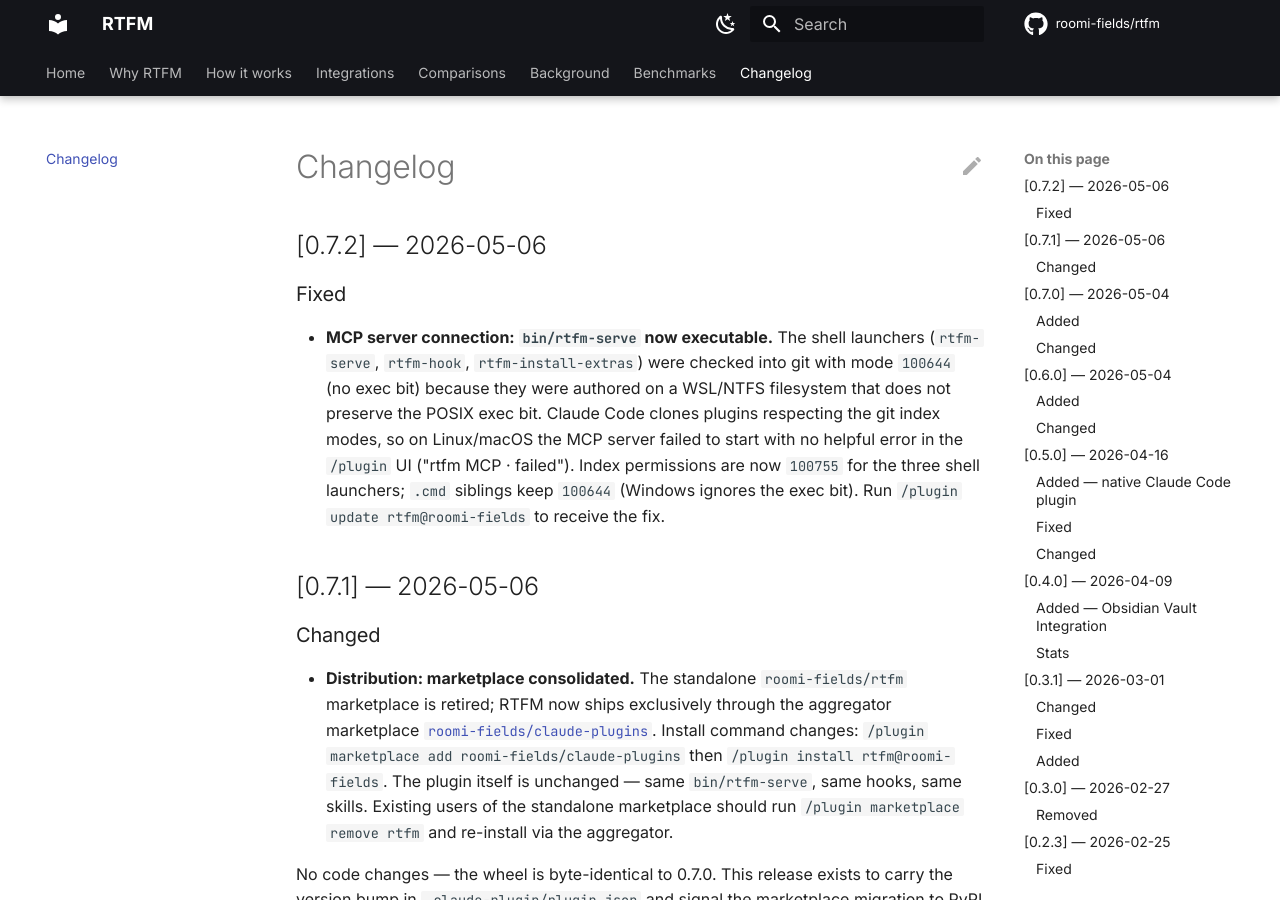
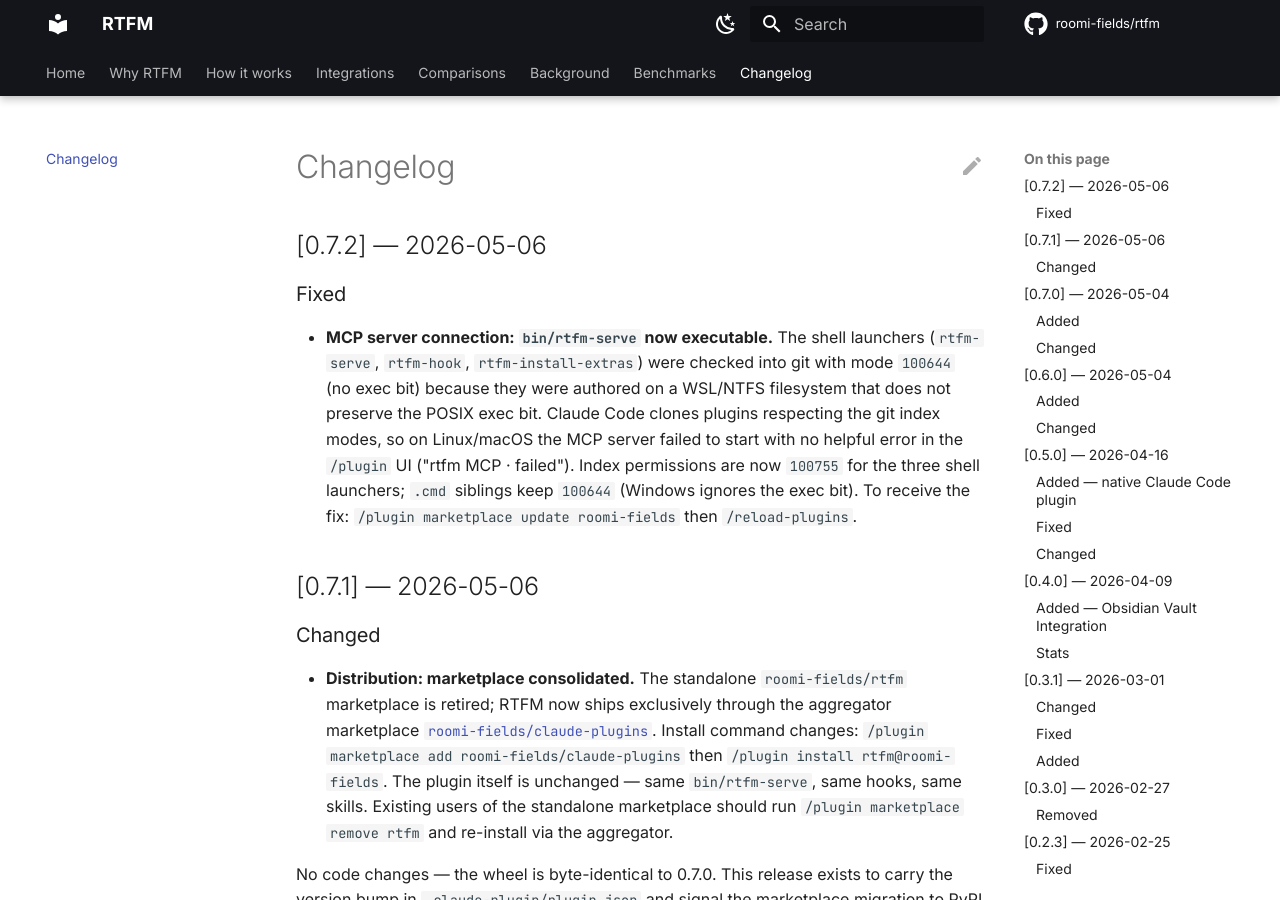
Before and after one commit to roomi-fields/rtfm, an MkDocs documentation site: the page built from docs/CHANGELOG.md, in a window 1280 px wide and 900 px high. Built offline with MkDocs 1.6.1 and Material for MkDocs 9.7.7, drawn with Linux system fonts in a browser that asks for light colours; comment, search, counter and statistics services are not loaded.

Commit message:
docs: fix non-existent /plugin command, exclude maintainer doc from site
- CHANGELOG 0.7.2 told users to run `/plugin update rtfm@roomi-fields`,
  a command that does not exist (PLAYBOOK §2.5/§8). Corrected to the
  real flow: `/plugin marketplace update roomi-fields` + `/reload-plugins`.
- mkdocs.yml: exclude DISTRIBUTION.md from the site build. It is a
  maintainer-private distribution-tracking doc (kept local-only like
  PUBLISH_MCP_DIRECTORIES.md / COMMUNICATION_STATUS.md); without the
  exclusion `mkdocs build --strict` fails on the local docs/ tree.

Co-Authored-By: Claude Opus 4.7 <noreply@anthropic.com>

```diff
--- a/docs/CHANGELOG.md
+++ b/docs/CHANGELOG.md
@@ -10,7 +10,7 @@ description: >-
 ## [0.7.2] — 2026-05-06
 
 ### Fixed
-- **MCP server connection: `bin/rtfm-serve` now executable.** The shell launchers (`rtfm-serve`, `rtfm-hook`, `rtfm-install-extras`) were checked into git with mode `100644` (no exec bit) because they were authored on a WSL/NTFS filesystem that does not preserve the POSIX exec bit. Claude Code clones plugins respecting the git index modes, so on Linux/macOS the MCP server failed to start with no helpful error in the `/plugin` UI ("rtfm MCP · failed"). Index permissions are now `100755` for the three shell launchers; `.cmd` siblings keep `100644` (Windows ignores the exec bit). Run `/plugin update rtfm@roomi-fields` to receive the fix.
+- **MCP server connection: `bin/rtfm-serve` now executable.** The shell launchers (`rtfm-serve`, `rtfm-hook`, `rtfm-install-extras`) were checked into git with mode `100644` (no exec bit) because they were authored on a WSL/NTFS filesystem that does not preserve the POSIX exec bit. Claude Code clones plugins respecting the git index modes, so on Linux/macOS the MCP server failed to start with no helpful error in the `/plugin` UI ("rtfm MCP · failed"). Index permissions are now `100755` for the three shell launchers; `.cmd` siblings keep `100644` (Windows ignores the exec bit). To receive the fix: `/plugin marketplace update roomi-fields` then `/reload-plugins`.
 
 ## [0.7.1] — 2026-05-06
 
--- a/mkdocs.yml
+++ b/mkdocs.yml
@@ -118,6 +118,7 @@ exclude_docs: |
   COMMUNICATION_STATUS_fr.md
   PUBLISH_MCP_DIRECTORIES.md
   PUBLISH_MCP_DIRECTORIES_fr.md
+  DISTRIBUTION.md
   plugin-test-procedure.md
   benchmarks/ab_test_b10_analysis_fr.md
   benchmarks/benchmark_paper_fr.md
```
